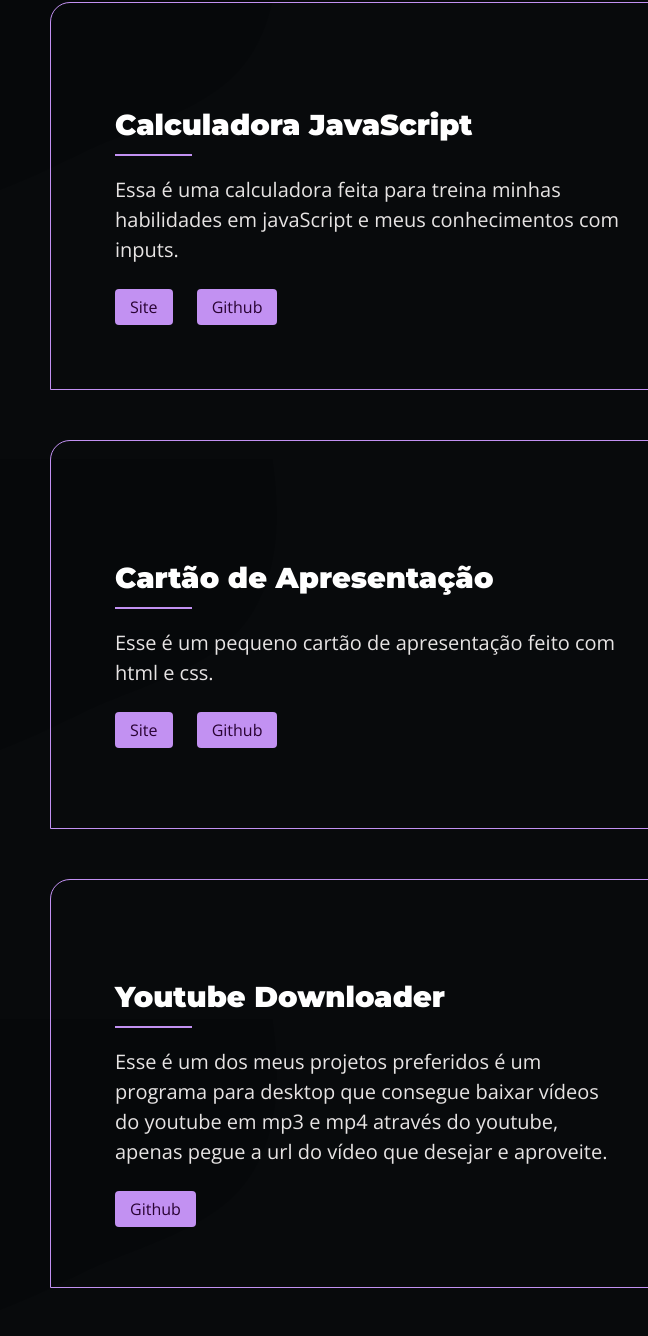
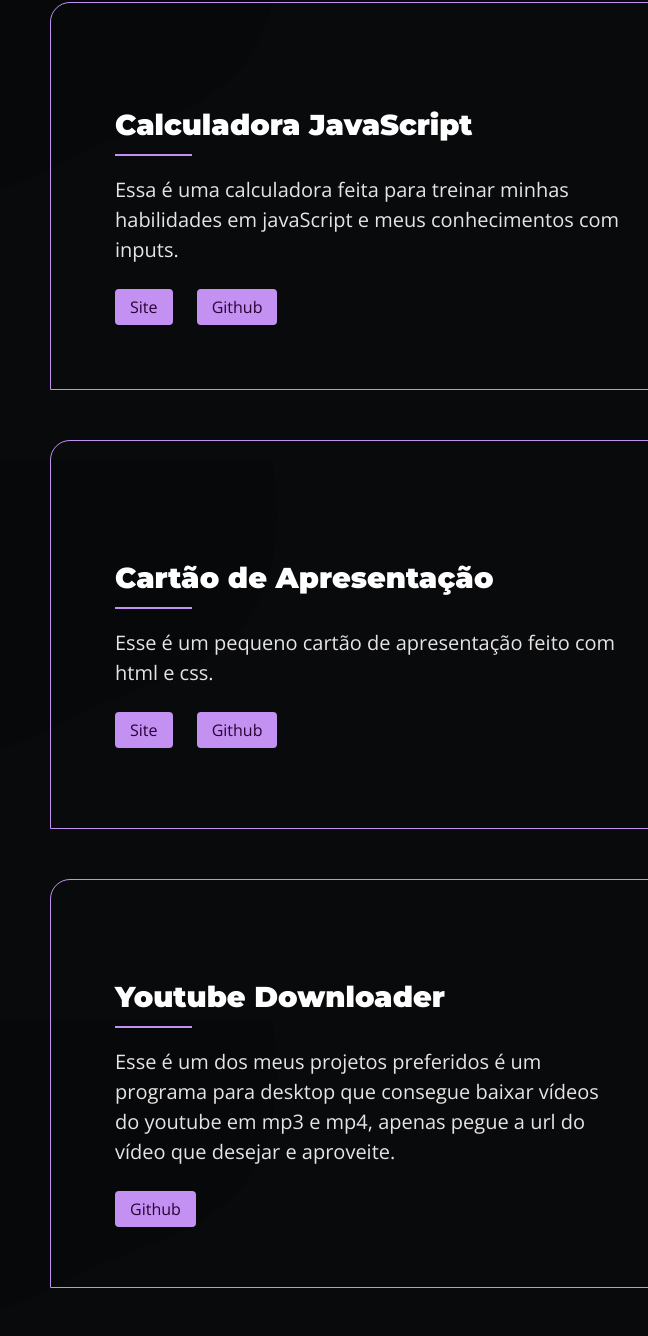
Before and after one commit to Ricardoporfiriovieira/Ricardoporfiriovieira.github.io, a plain HTML site: page index.html in a window 1280 px wide. Shown: the part 2397-3733 px from the top of the page, 0-648 px from the left. Drawn offline with nearby package versions, Linux system fonts and the light colour scheme.

Commit message:
Update index.html

```diff
--- a/index.html
+++ b/index.html
@@ -87,7 +87,7 @@
                 <div class="projects-card-desc">
                   <h3 class="subtitle">Calculadora JavaScript</h3>
                   <p class="project-card-animation">
-                    Essa é uma calculadora feita para treina minhas habilidades em javaScript e meus conhecimentos com inputs.
+                    Essa é uma calculadora feita para treinar minhas habilidades em javaScript e meus conhecimentos com inputs.
                   </p>
                   <div class="projects-card-button-container">
                     <a target="_blank" href="https://calculadora-online-js.netlify.app/">Site</a>
@@ -119,7 +119,7 @@
                 <div class="projects-card-desc">
                   <h3 class="subtitle">Youtube Downloader</h3>
                   <p class="project-card-animation">
-                    Esse é um dos meus projetos preferidos é um programa para desktop que consegue baixar vídeos do youtube em mp3 e mp4 através do youtube, apenas pegue a url do vídeo que desejar e aproveite.
+                    Esse é um dos meus projetos preferidos é um programa para desktop que consegue baixar vídeos do youtube em mp3 e mp4, apenas pegue a url do vídeo que desejar e aproveite.
                   </p>
                   <div class="projects-card-button-container">
                     <a target="_blank" href="https://github.com/Ricardoporfiriovieira/Youtube-Downloader">Github</a>
```
